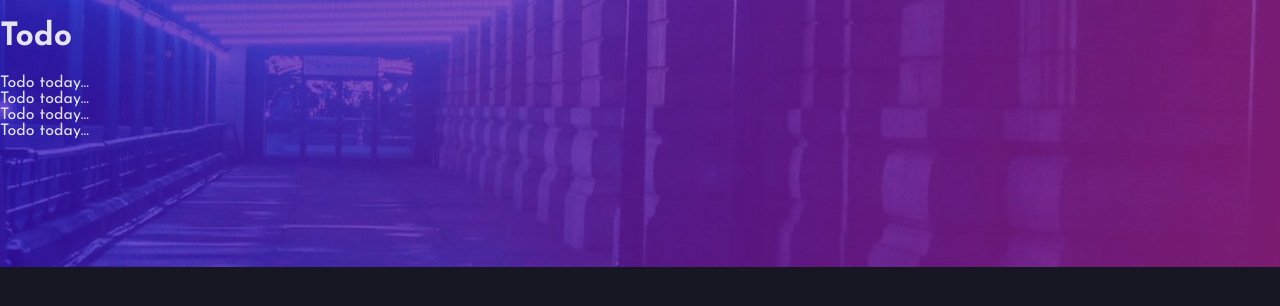
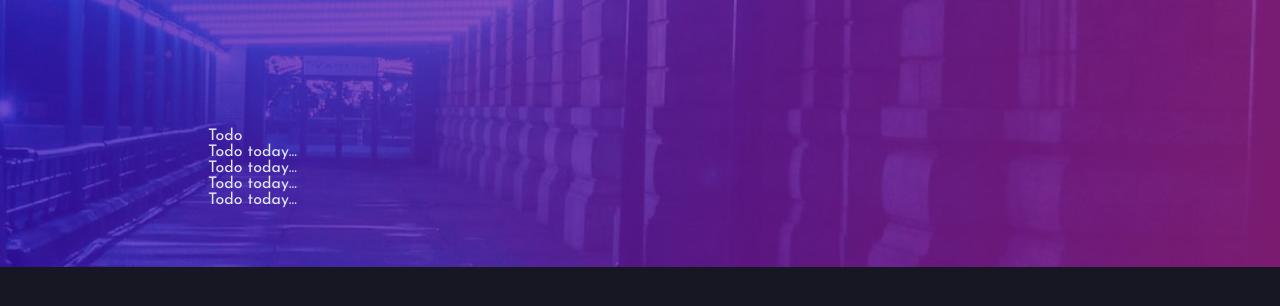
Before and after one commit to ClaytonDewey/todo-app, a React (Create React App) app: page / in a window 1280 px wide. Shown: the top 306 px of the page. Built offline with nearby package versions, Linux system fonts and the light colour scheme.

Commit message:
Import reset & container styles

```diff
--- a/src/sass/main.scss
+++ b/src/sass/main.scss
@@ -1,3 +1,4 @@
+@import 'abstracts/reset';
 @import 'abstracts/variables';
 
 @import 'base/base';
@@ -5,3 +6,5 @@
 @import 'base/utilities';
 
 @import 'components/todo';
+
+@import 'layout/container';
```
